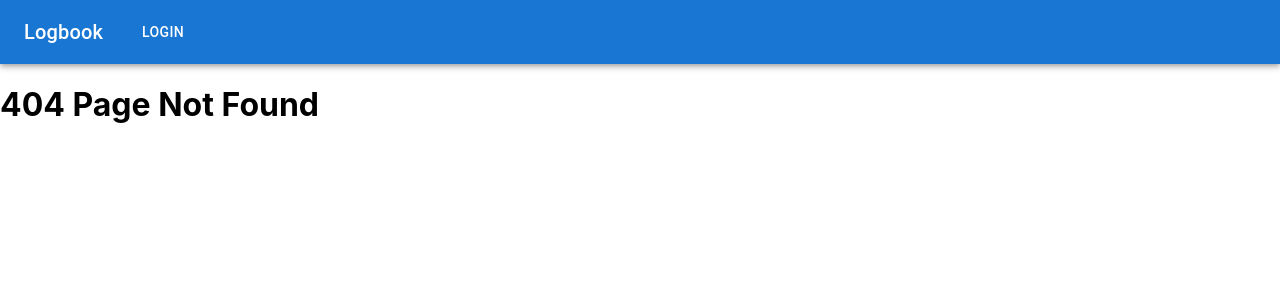
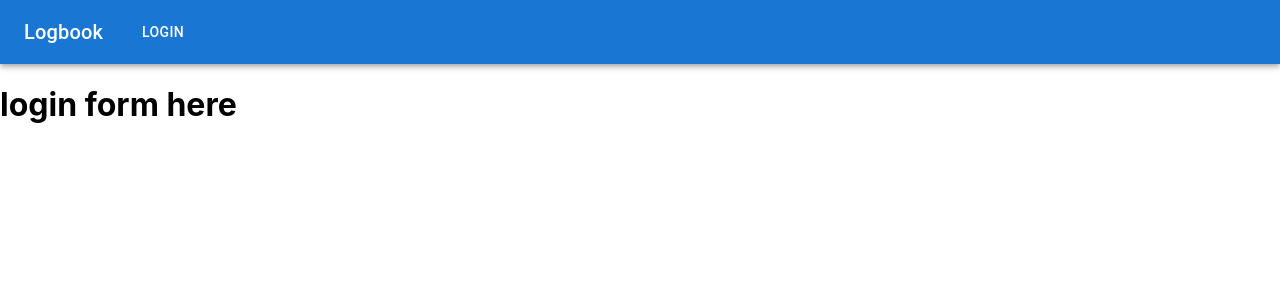
Before and after one commit to JordanTaylorJ/pilot-logbook, a React (Create React App) app in the folder client/: page /login in a window 1280 px wide. Before the commit this address had no page. Shown: the top 300 px of the page. Built offline with nearby package versions, Linux system fonts and the light colour scheme.

Commit message:
create login component, add to routes and pass the user variable to it, import Link from react-router-dom into navbar in order to link the home and login buttons

```diff
--- a/client/src/App.js
+++ b/client/src/App.js
@@ -4,7 +4,7 @@ import {BrowserRouter as Router, Routes, Route} from 'react-router-dom';
 import Home from './components/Home';
 import NotFound from './components/NotFound';
 import NavBar from './components/NavBar';
-
+import Login from './components/Login';
 
 function App() {
 
@@ -16,6 +16,7 @@ function App() {
       <Routes>
         <Route path='/' element={<Home/>}/>
         <Route path='*' element={<NotFound/>} />
+        <Route path='/login' element={<Login user={user}/>} />
       </Routes>
     </Router>
 
--- /dev/null
+++ b/client/src/components/Login.jsx
@@ -0,0 +1,9 @@
+import React from 'react';
+
+const Login = ({user}) => {
+    return(
+        <h1>login form here</h1>
+    )
+}
+
+export default Login;
--- a/client/src/components/NavBar.jsx
+++ b/client/src/components/NavBar.jsx
@@ -1,4 +1,5 @@
 import React from 'react';
+import {Link} from 'react-router-dom';
 import AppBar from '@mui/material/AppBar';
 import Box from '@mui/material/Box';
 import Toolbar from '@mui/material/Toolbar';
@@ -18,12 +19,18 @@ const NavBar = () => {
                 color="inherit"
                 aria-label="menu"
                 sx={{ mr: 2 }}
+                component={Link} to='/'
             >
             <Typography variant="h6" component="div" sx={{ flexGrow: 1 }}>
                 Logbook
             </Typography>
             </IconButton>
-            <Button color="inherit">Login</Button>
+            <Button
+                color="inherit"
+                component={Link} to='/login'
+            >
+                Login
+            </Button>
             </Toolbar>
         </AppBar>
         </Box>
```
